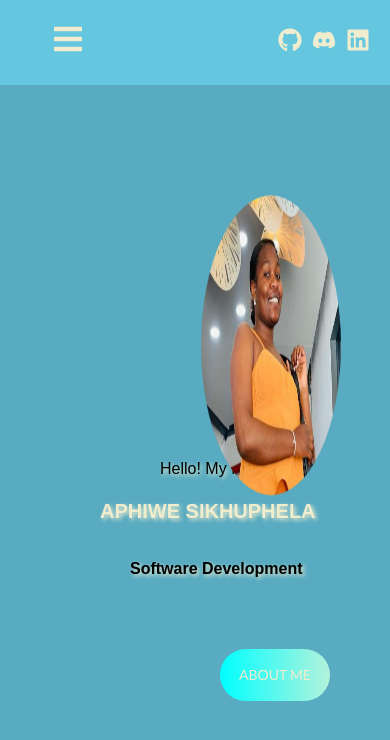
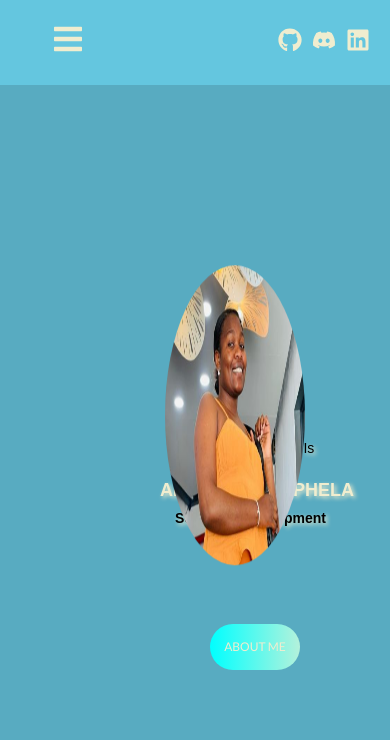
Before and after one commit to Sikhuphela/Port, a React (Create React App) app: page / in a window 390 px wide. Shown: the top 740 px of the page. Built offline with nearby package versions, Linux system fonts and the light colour scheme.

Commit message:
updated the style for screen size 480

```diff
--- a/src/Pages/style.css
+++ b/src/Pages/style.css
@@ -156,7 +156,7 @@ button:active {
   }
 
   .image {
-    bottom: 300px;
+    bottom: 320px;
     right: 5px;
     left: calc(50% - (-6px));
     width: 140px;
@@ -177,34 +177,35 @@ button:active {
   }
 
   h2 {
-    font-size: 20px;
-    left: 100px;
-    top: 500px;
+    font-size: 18px;
+    left: 160px;
+    top: 480px;
   }
 
   .home h4 {
-    font-size: 16px;
-    left: 130px;
-    top: 560px;
+    font-size: 14px;
+    left: 175px;
+    top: 510px;
   }
 
   .home p {
-    font-size: 16px;
-    left:160px;
-    top: 460px;
+    font-size: 14px;
+    left:200px;
+    top: 440px;
   }
 
   .image {
-    bottom: 320px;
-    right: 5px;
-    left: calc(50% - (-6px));
+    bottom: 250px;
+
+    left: calc(50% - 30px);
     width: 140px;
     height: 300px;
   }
 
   button {
-    width: 100px;
-    top: 200px;
-    left: calc(50% - (-30px));
+    width: 80px;
+    font-size: 12px;
+    top: 170px;
+    left: calc(50% - (-20px));
   }
 }
```
